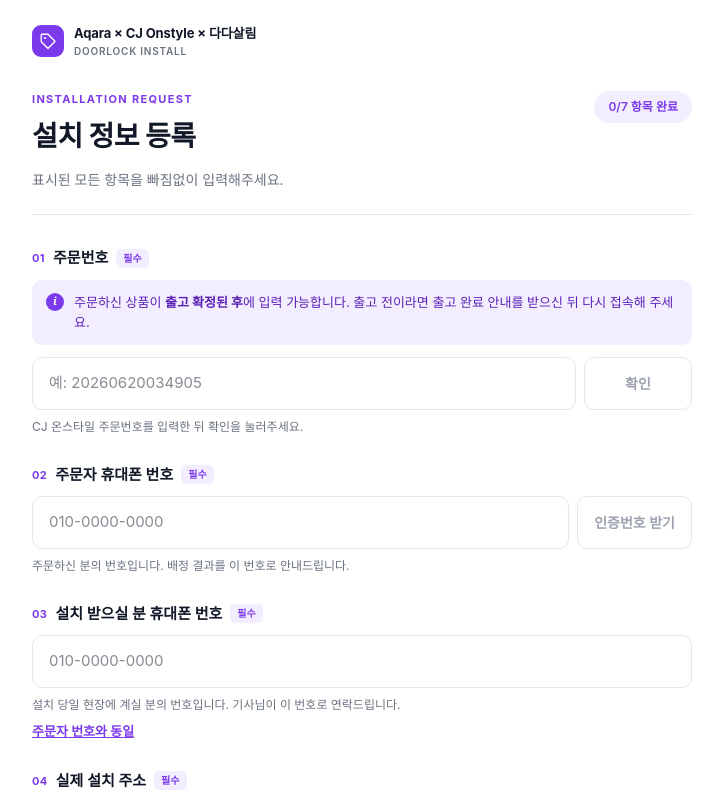
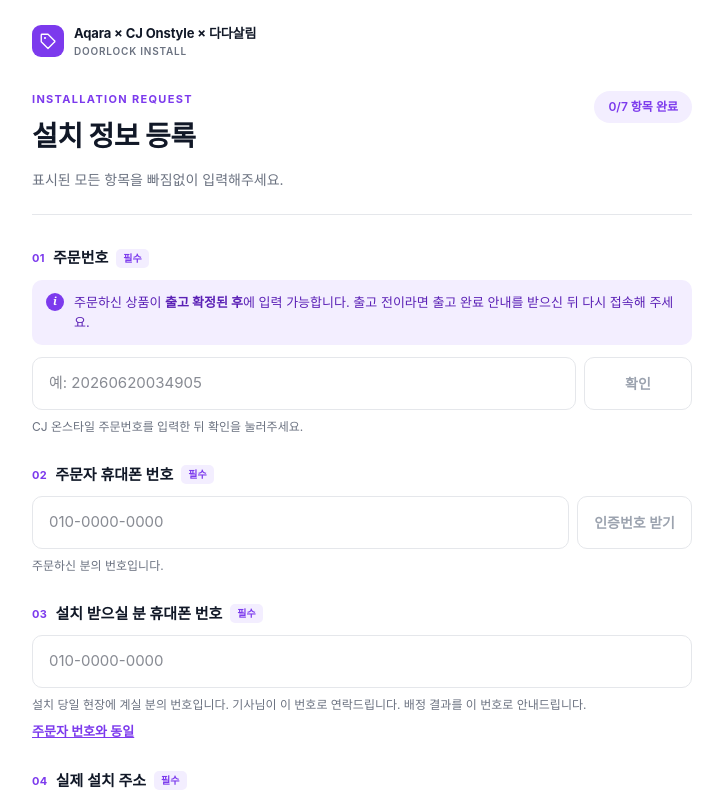
Before and after one commit to JyongSong/warranty-h5, a Next.js app: page /i/cj in a window 1280 px wide. Shown: the top 800 px of the page, without its empty margins (278-1001 px from the left). Built offline with nearby package versions, Linux system fonts and the light colour scheme; no server answers.

Commit message:
fix(cj): 배정 결과 안내 문구를 설치 받으실 분 번호 아래로 옮긴다
Co-Authored-By: Claude Opus 5.5 <noreply@anthropic.com>

```diff
--- a/src/app/i/cj/CjRequestClient.tsx
+++ b/src/app/i/cj/CjRequestClient.tsx
@@ -356,7 +356,7 @@ export default function CjRequestClient({ initialToday, privacyPolicy }: Props)
         number="02"
         label="주문자 휴대폰 번호"
         required
-        hint="주문하신 분의 번호입니다. 배정 결과를 이 번호로 안내드립니다."
+        hint="주문하신 분의 번호입니다."
       >
         <div style={inlineRowStyle}>
           <input
@@ -428,7 +428,7 @@ export default function CjRequestClient({ initialToday, privacyPolicy }: Props)
         />
         {customerPhoneError ? <p style={errorTextStyle}>{customerPhoneError}</p> : null}
         <p style={hintStyle}>
-          설치 당일 현장에 계실 분의 번호입니다. 기사님이 이 번호로 연락드립니다.
+          설치 당일 현장에 계실 분의 번호입니다. 기사님이 이 번호로 연락드립니다. 배정 결과를 이 번호로 안내드립니다.
         </p>
         <button
           type="button"
```
